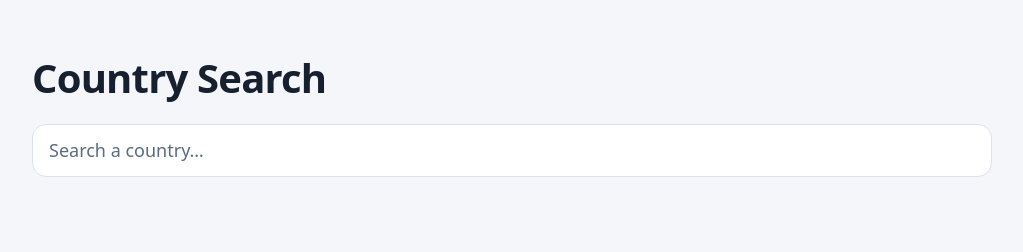
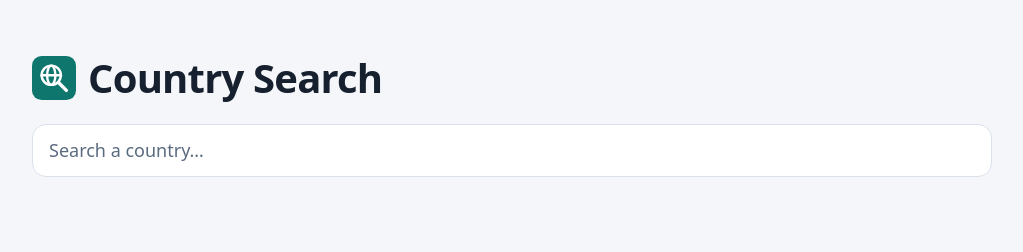
Before and after one commit to SkorbezhArtem/country-search, a website with bundled scripts: page index.html in a window 1280 px wide. Shown: the whole page, without its empty margins (128-1151 px from the left). Built offline with nearby package versions, Linux system fonts and the light colour scheme.

Commit message:
feat: add favicon and header logo

```diff
--- a/index.html
+++ b/index.html
@@ -4,6 +4,7 @@
     <meta charset="UTF-8" />
     <meta name="viewport" content="width=device-width, initial-scale=1.0" />
     <title>Country Search</title>
+    <link rel="icon" href="favicon.svg" type="image/svg+xml" />
     <link rel="stylesheet" href="styles/main.css" />
     <script type="module" src="dist/main.js"></script>
   </head>
--- a/src/ui/mountApp.ts
+++ b/src/ui/mountApp.ts
@@ -52,7 +52,13 @@ export function mountApp(
 
   root.append(
     el('header', { className: 'header' }, [
-      el('h1', { className: 'header__title', text: 'Country Search' }),
+      el('h1', { className: 'header__title' }, [
+        el('img', {
+          className: 'header__logo',
+          attrs: { src: 'favicon.svg', alt: '', width: '40', height: '40' },
+        }),
+        'Country Search',
+      ]),
       input,
     ]),
     results,
--- a/styles/base.css
+++ b/styles/base.css
@@ -39,9 +39,18 @@ button {
 }
 
 .header__title {
+  display: flex;
+  align-items: center;
+  gap: var(--space-3);
   margin: 0 0 var(--space-4);
   font-size: clamp(1.75rem, 4vw, 2.5rem);
   letter-spacing: -0.02em;
+}
+
+.header__logo {
+  flex-shrink: 0;
+  width: 1.1em;
+  height: 1.1em;
 }
 
 .results {
```
Also changed, not shown: favicon.svg (added).
